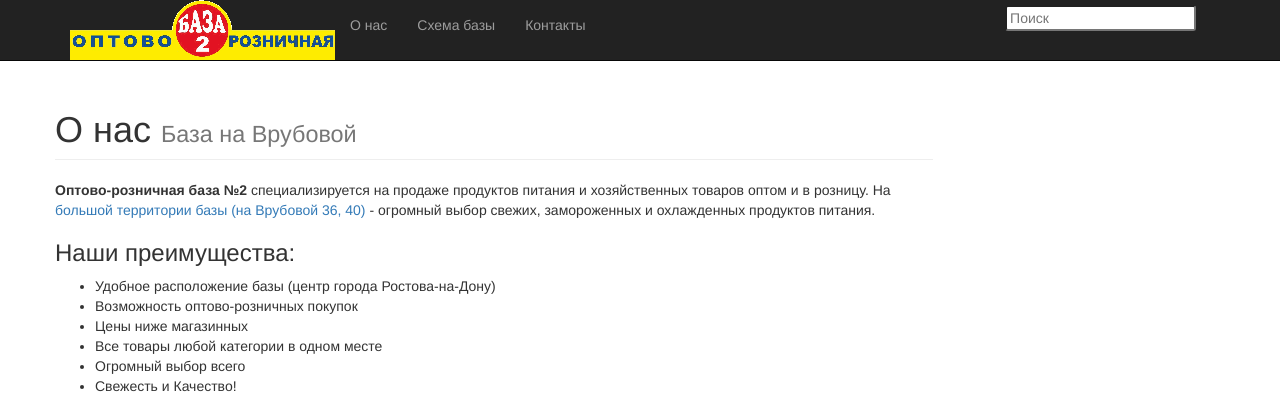
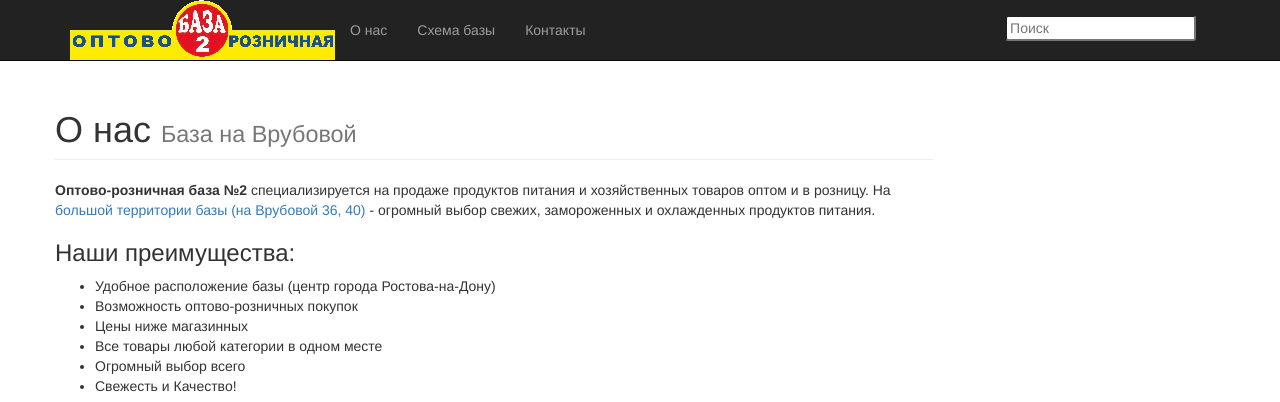
Before and after one commit to noussoft/warehouse, a Flask app: template app/templates/warehouse/about.html in a window 1280 px wide. Shown: the top 402 px of the page. Run offline with Flask 2, Linux system fonts and the light colour scheme; the template is opened without the code that fills it, so the values that code supplies are empty; some libraries are stand-ins or nearby versions.

Commit message:
css fixes

```diff
--- a/app/templates/base.html
+++ b/app/templates/base.html
@@ -47,7 +47,7 @@
             </div>
             <!-- Collect the nav links, forms, and other content for toggling -->
             <div class="collapse navbar-collapse" id="bs-example-navbar-collapse-1">
-                <ul class="nav navbar-nav">
+                <ul class="nav navbar-nav" style="margin-top: 5px">
                     <li>
                         <a href="{{ url_for('warehouse.static_page', page_name='about') }}">О нас</a>
                     </li>
@@ -58,7 +58,7 @@
                         <a href="{{ url_for('warehouse.static_page', page_name='contacts') }}">Контакты</a>
                     </li>
                 </ul>
-                <div >
+                <div style="margin-top: 10px">
                     <form action="{{ url_for('warehouse.index') }}search"id="custom-search-form" class="form-search form-horizontal pull-right">
                         <div class="input-append span12">
                             <input type="text" class="search-query" placeholder="Поиск">
```
